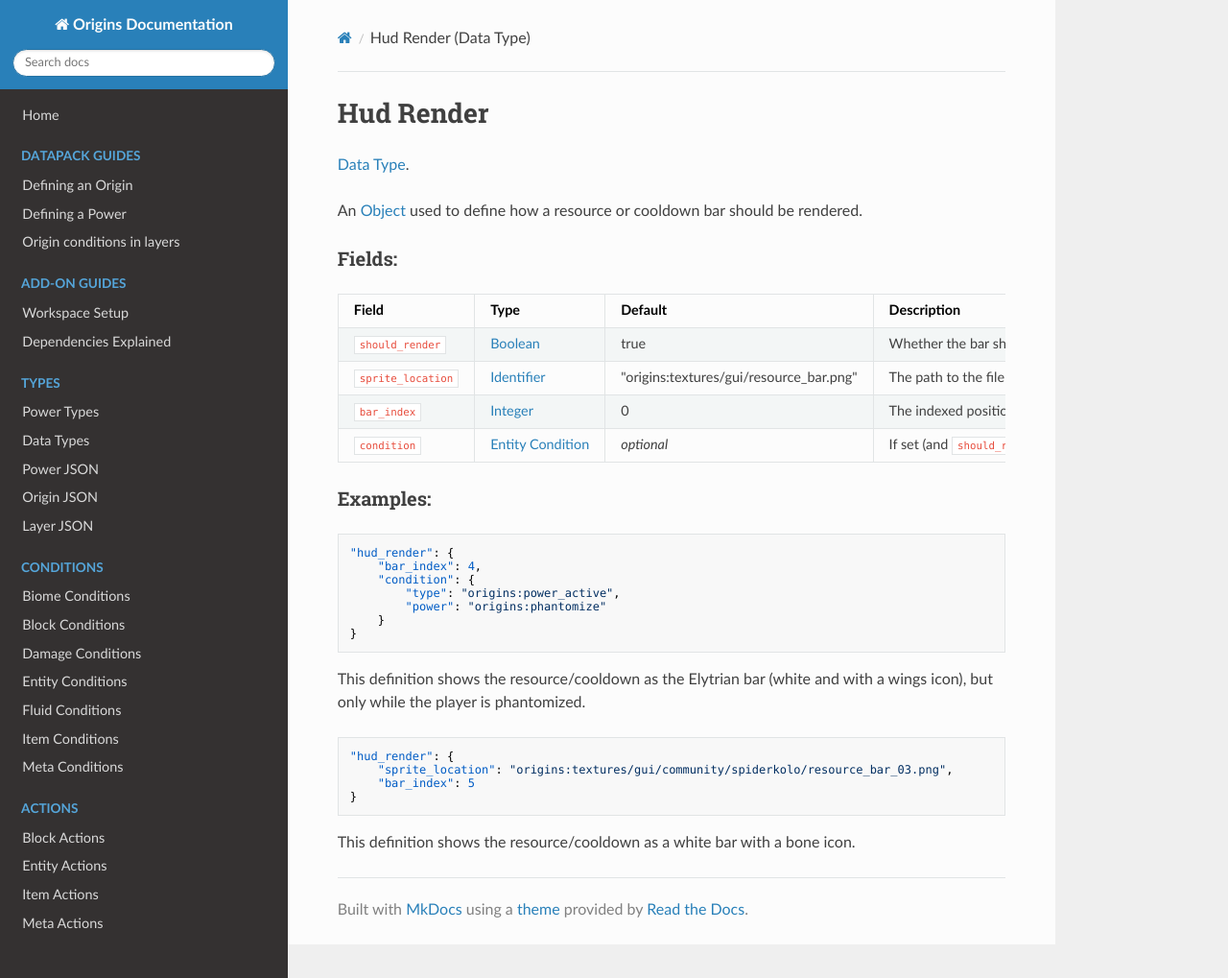
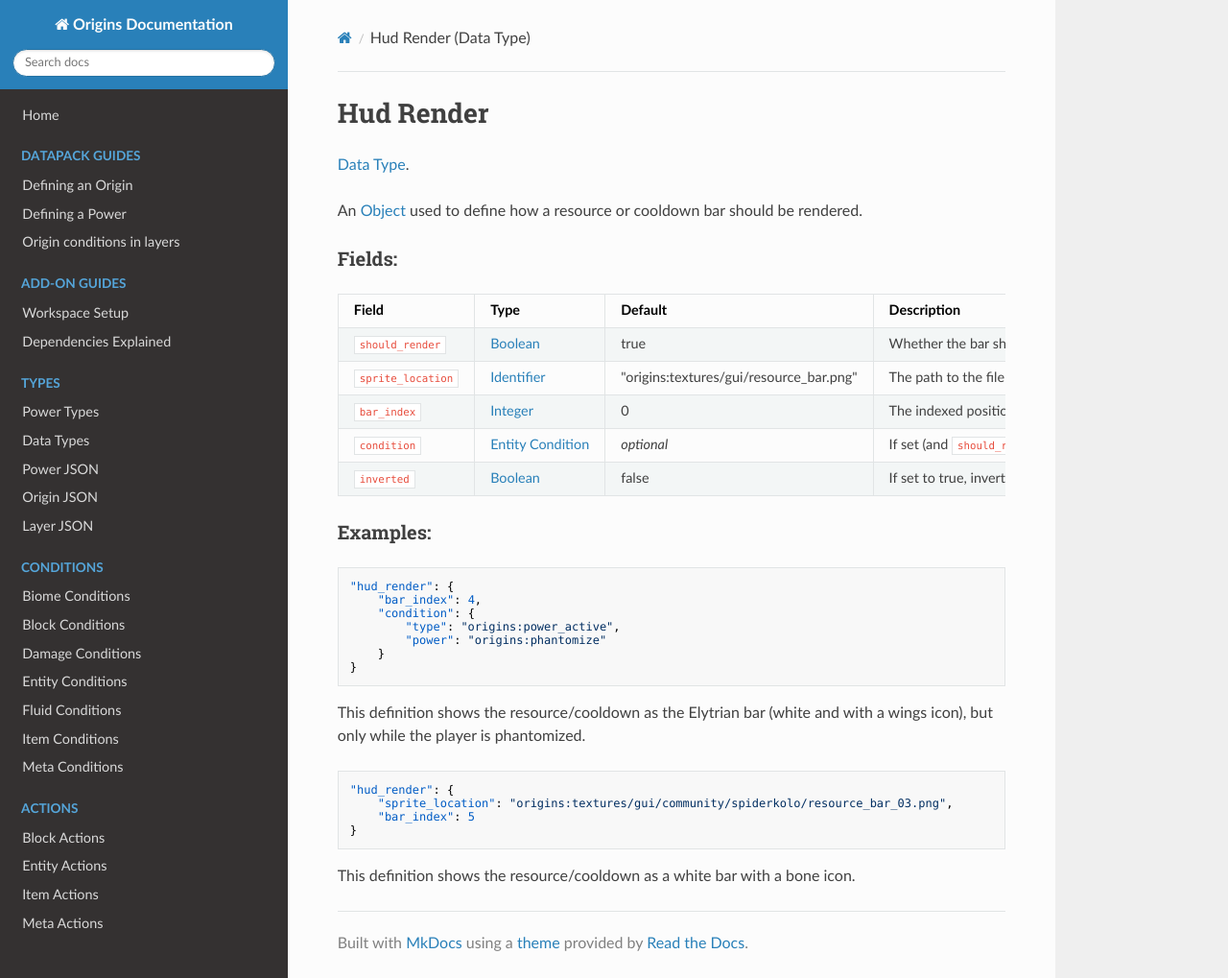
Before and after one commit to apace100/origins-docs, an MkDocs documentation site: the page built from docs/data_types/hud_render.md, in a window 1280 px wide and 1019 px high. Shown: the whole window at 96% size. Built offline with MkDocs 1.6.1, drawn with Linux system fonts in a browser that asks for light colours; nearby versions of some CDN libraries.

Commit message:
Updated `hud_render.md` to include a new field Specifically, the `inverted` field

```diff
--- a/docs/data_types/hud_render.md
+++ b/docs/data_types/hud_render.md
@@ -16,6 +16,7 @@ Field  | Type | Default | Description
 `sprite_location` | [Identifier](identifier.md) | "origins:textures/gui/resource_bar.png" | The path to the file in the assets which contains what the bar looks like. See the [List of resource bar files](../misc/resource_bars.md) for a list of files included by default in the mod.
 `bar_index` | [Integer](integer.md) | 0 | The indexed position of the bar on the sprite to use. Please note that indexes start at 0.
 `condition` | [Entity Condition](../entity_conditions.md) | _optional_ | If set (and `should_render` is true), the bar will only display when the entity with the power fulfills this condition.
+`inverted` | [Boolean](boolean.md) | false | If set to true, inverts the way the hud render process (it'll look like its value is being decreased).
 
 ### Examples:
 
```
